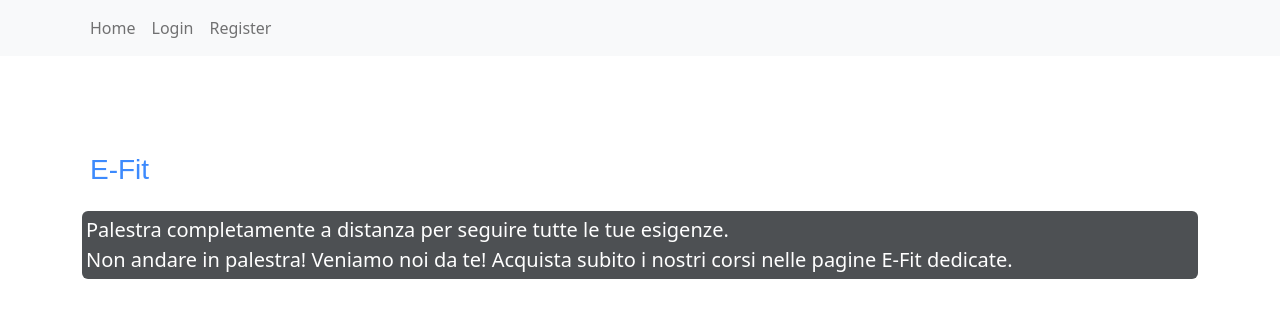
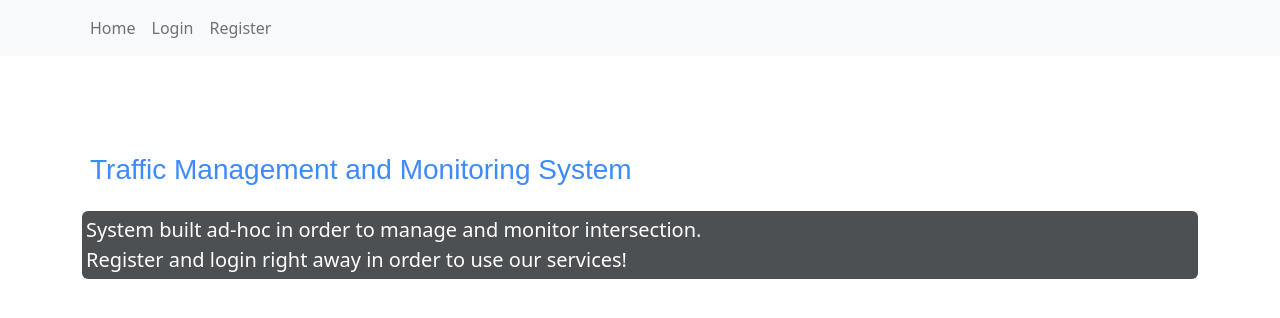
Before and after one commit to FPirazz/Traffic-Management, a Vue app in the folder tcm_frontend/: page / in a window 1280 px wide. Shown: the top 318 px of the page. Built offline with nearby package versions, Linux system fonts and the light colour scheme.

Commit message:
chore: Fixed main page title and description

```diff
--- a/tcm_frontend/index.html
+++ b/tcm_frontend/index.html
@@ -4,7 +4,7 @@
     <meta charset="UTF-8" />
     <link rel="icon" href="/favicon.ico" />
     <meta name="viewport" content="width=device-width, initial-scale=1.0" />
-    <title>EFit</title>
+    <title>Traffic Management</title>
 
     <!--Boostrap CSS-->
     <!-- <link href="https://cdn.jsdelivr.net/npm/bootstrap@5.3.0-alpha1/dist/css/bootstrap.min.css" rel="stylesheet" integrity="sha384-GLhlTQ8iRABdZLl6O3oVMWSktQOp6b7In1Zl3/Jr59b6EGGoI1aFkw7cmDA6j6gD" crossorigin="anonymous"> -->
--- a/tcm_frontend/src/components/HomeContainer.vue
+++ b/tcm_frontend/src/components/HomeContainer.vue
@@ -7,9 +7,9 @@
 
       <div class="container py-5">
         <header class="text-left text-white py-5">
-          <h3 class="mb-4 rounded"><a href="#start-shopping" class="bg-white px-2 py-2 rounded" id="heading">E-Fit</a></h3>
-          <p id="content" class="lead mb-0 bg-dark p-1 rounded">Palestra completamente a distanza per seguire tutte le tue esigenze.
-            <br>Non andare in palestra! Veniamo noi da te! Acquista subito i nostri corsi nelle pagine E-Fit dedicate.
+          <h3 class="mb-4 rounded"><a href="#start-shopping" class="bg-white px-2 py-2 rounded" id="heading">Traffic Management and Monitoring System</a></h3>
+          <p id="content" class="lead mb-0 bg-dark p-1 rounded">System built ad-hoc in order to manage and monitor intersection.
+            <br>Register and login right away in order to use our services!
           </p>
         </header>
       </div>
```
